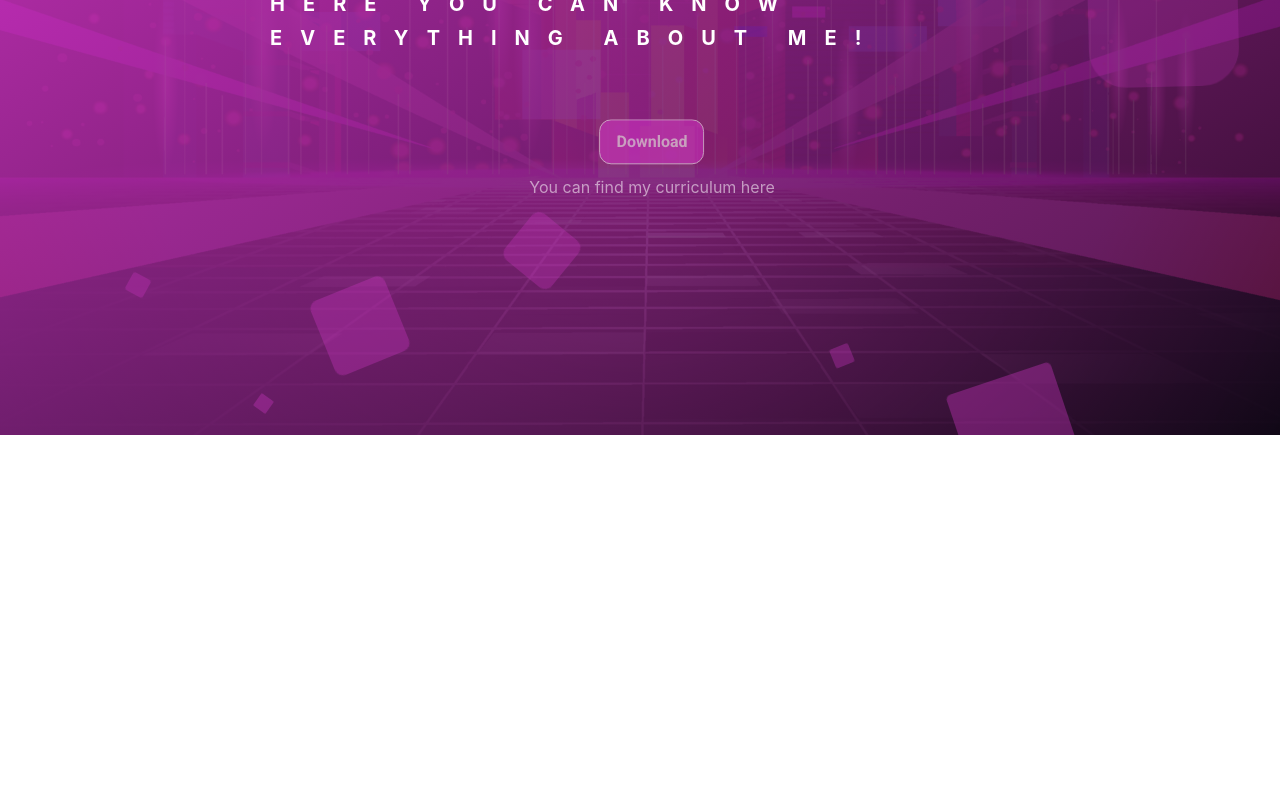
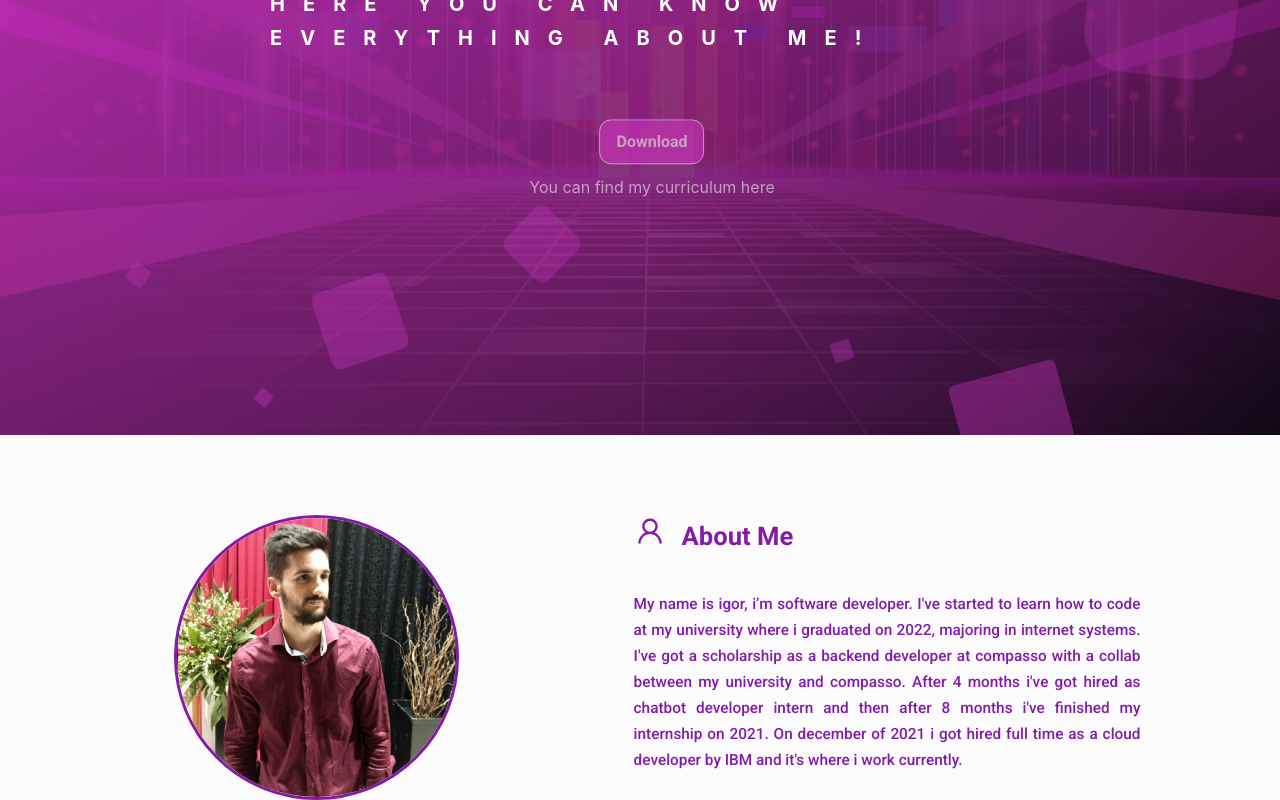
Before and after one commit to igorvargasp/portfolio, a React (Create React App) app: page / in a window 1280 px wide. Shown: the part 365-1165 px from the top of the page. Before the commit the page ends 800 px from the top, so only its background shows below. Built offline with nearby package versions, Linux system fonts and the light colour scheme.

Commit message:
About me section finished

```diff
--- a/package.json
+++ b/package.json
@@ -11,7 +11,10 @@
     "@types/node": "^17.0.21",
     "@types/react": "^17.0.39",
     "@types/react-dom": "^17.0.13",
+    "radium": "^0.26.2",
     "react": "^17.0.2",
+    "react-animated-css": "^1.2.1",
+    "react-animations": "^1.0.0",
     "react-dom": "^17.0.2",
     "react-icons": "^4.3.1",
     "react-scripts": "5.0.0"
@@ -41,6 +44,8 @@
     ]
   },
   "devDependencies": {
+    "@types/radium": "^0.24.4",
+    "@types/react-animations": "^1.0.0",
     "tsconfig-paths": "^3.13.0",
     "typescript": "^4.6.2"
   }
--- a/src/App.js
+++ b/src/App.js
@@ -1,11 +1,12 @@
 import Header from "./components/Header/Header.tsx";
-
+import AboutMe from "./components/AboutMe/AboutMe.tsx"
 
 
 function App() {
   return (
     <div>
     <Header/>
+    <AboutMe/>
     </div>
   );
 }
--- /dev/null
+++ b/src/components/AboutMe/AboutMe.tsx
@@ -0,0 +1,45 @@
+import React from "react";
+import "./aboutMe.css";
+import { AiOutlineUser } from "react-icons/ai";
+
+const AboutMe: React.FC = () => {
+  return (
+    <div className="about-me-div">
+      <div
+        style={{
+          width: "100%",
+          display: "flex",
+          flexDirection: "row",
+          marginTop: "5px",
+        }}
+      >
+        <div className="perfil-div">
+          <img
+            alt="teste"
+            src={require("../assets/img/perfil.jpg")}
+            className="perfil-photo"
+          />
+        </div>
+
+        <div className="description-div">
+          <div className="title-div">
+            <AiOutlineUser size="2.5vw" style={{ color: "#831BA8" }} />
+            <h3>About Me</h3>
+          </div>
+          <p>
+            My name is igor, i’m software developer. I've started to learn how
+            to code at my university where i graduated on 2022, majoring in
+            internet systems. I've got a scholarship as a backend developer at
+            compasso with a collab between my university and compasso. After 4
+            months i've got hired as chatbot developer intern and then after 8
+            months i've finished my internship on 2021. On december of 2021 i
+            got hired full time as a cloud developer by IBM and it's where i
+            work currently.
+          </p>
+        </div>
+      </div>
+    </div>
+  );
+};
+
+export default AboutMe;
--- /dev/null
+++ b/src/components/AboutMe/aboutMe.css
@@ -0,0 +1,48 @@
+.about-me-div {
+  width: 99vw;
+  height: 10vh;
+  display: block;
+  margin-top: 5rem;
+}
+
+.perfil-div {
+  width: 50%;
+  align-items: center;
+  justify-content: center;
+  display: flex;
+  flex-direction: row;
+}
+.perfil-photo {
+  border-radius: 50%;
+  width: 45%;
+  border: 3px solid #831ba8;
+}
+
+.description-div {
+  width: 40%;
+  display: flex;
+  flex-direction: column;
+}
+
+.description-div > p {
+  color: #831ba8;
+  font-family: "Roboto";
+  font-weight: 500;
+  font-size: 1.2vw;
+  text-align: justify;
+}
+
+.title-div {
+  display: flex;
+  flex-direction: row;
+  white-space: nowrap;
+  width: 100%;
+  padding-bottom: 2rem;
+  gap: 1rem;
+}
+.title-div > h3 {
+  font-size: 2vw;
+  font-family: "Roboto";
+  font-weight: bold;
+  color: #831ba8;
+}
--- a/src/components/Header/header.css
+++ b/src/components/Header/header.css
@@ -177,7 +177,6 @@
 .btn-text-box:hover {
   background-color: rgb(146, 11, 137);
   cursor: poiter;
-  pointer-events: auto;
 }
 
 .area {
--- a/src/index.css
+++ b/src/index.css
@@ -14,9 +14,21 @@ body {
   font-size: 16px;
   line-height: 1.7;
   color: #777;
+  background-color: #fbfbfb;
 }
 
 code {
   font-family: source-code-pro, Menlo, Monaco, Consolas, "Courier New",
     monospace;
 }
+::-webkit-scrollbar {
+  background-color: #862e9c;
+  width: 7px;
+}
+
+::-webkit-scrollbar-thumb:hover {
+  background: #be4bdb;
+}
+::-webkit-scrollbar-thumb {
+  background: #862e9c;
+}
```
Also changed, not shown: src/components/assets/img/perfil.jpg (added), 1 other file (tests, documents, lock files or other folders).
